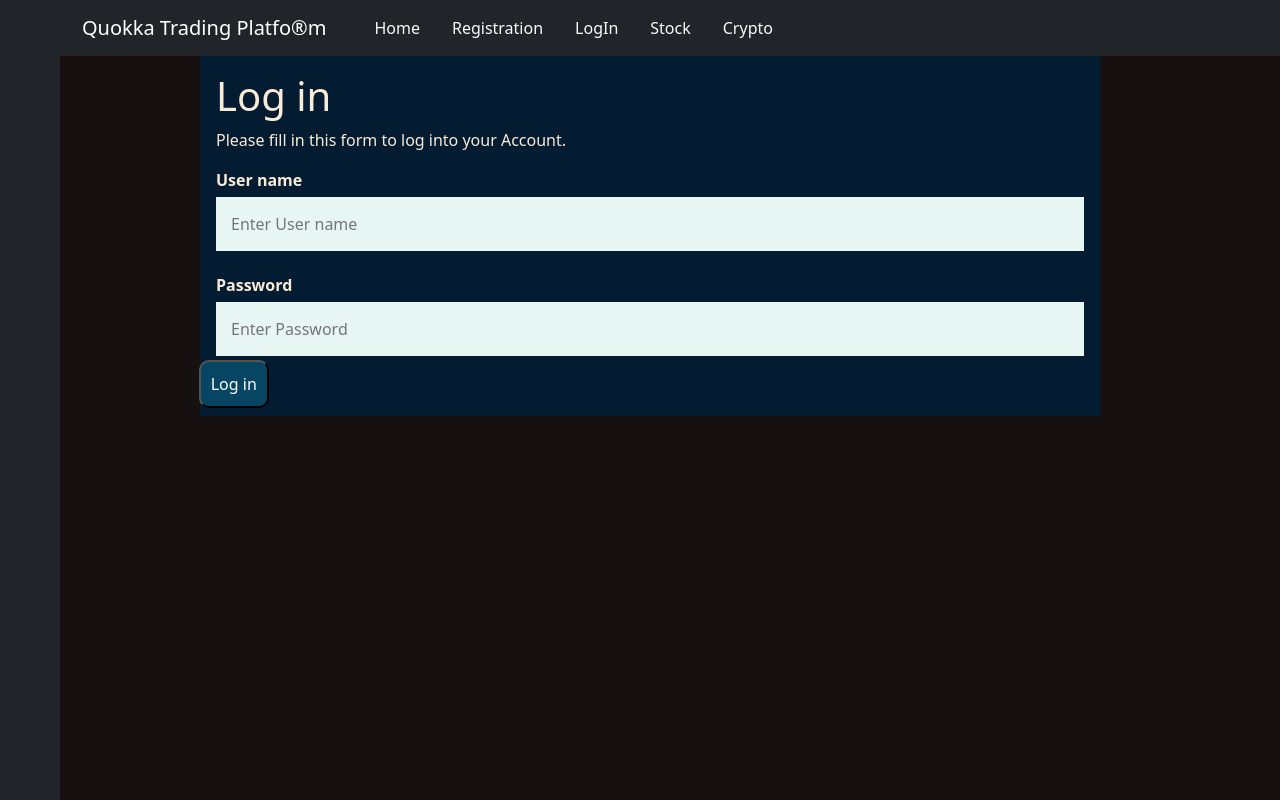
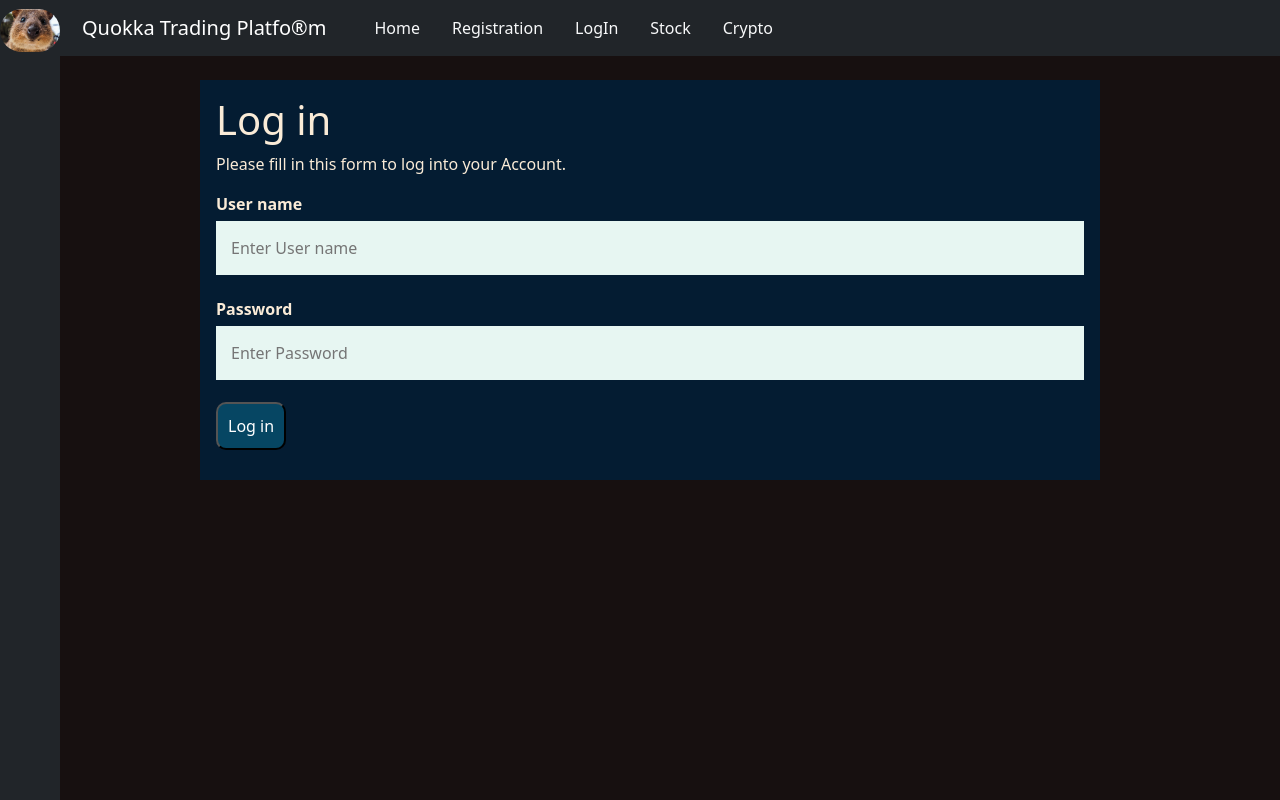
Before and after one commit to KisCsaj68/quokka, a React (Create React App) app in the folder frontend/: page /login in a window 1280 px wide. Built offline with nearby package versions, Linux system fonts and the light colour scheme; a web font is replaced by a local one.

Commit message:
FIX: display various error while registration phase

```diff
--- a/frontend/src/App.js
+++ b/frontend/src/App.js
@@ -14,46 +14,55 @@ function App() {
     const [email_address, setEmail_address] = useState('');
     const [userName, setUserName] = useState('');
     const [passWrd, setPassWrd] = useState('');
+    const [error, setError] = useState('');
     const history = useNavigate();
 
     const handleRegistration = async (e) => {
         e.preventDefault();
         const newUser = {fullName, email_address: email_address, userName, password: passWrd}
-        console.log(newUser)
         try {
             const response = await apiRequest.post('/api/v1/user', newUser);
+            if(response.status < 300) {
                 setEmail_address("");
                 setPassWrd("");
                 setFullName("");
                 setEmail_address("");
-            // setUserName("");
+                setUserName("");
+                setError("")
                 history('/login');
+            }
+
+
         } catch (err) {
+            const error = err.response.request.response
+            if(error === "Email error") {
+                setError("Please correct e-mail address!")
+                setEmail_address("")
+            }
+            else if (error === "User error") {
+                setError("Please choose another user name!")
+                setUserName("")
+            }
+            else if( error === "Email occupied"){
+                setError("You are already registered with this email. Please continue with log in!")
+                setTimeout(history("/login"), 5000)
+                setEmail_address("");
+                setPassWrd("");
+                setFullName("");
+                setEmail_address("");
+                setUserName("");
+            }
             console.log(`Error: ${err.message}`);
         }
-
     }
 
-    const addNewUser = async (fullName, email, userName, passWrd) => {
-        const newUser = {fullName, email, userName, passWrd}
-        const optionPost = {
-            method: "POST",
-            headers: {
-                "Content-Type": "application/json"
-            },
-            body: JSON.stringify(newUser)
-        };
-        const response = await apiRequest("/api/v1/user", optionPost, null);
-
-
-    }
     return (
         <div className="App">
             <NavigationBar/>
             <SideBar/>
             <div className="content">
                 <Routes>
-                    <Route path="/" element={<Home />} />
+                    <Route path="/" element={<Home setError={setError}/>}/>
                     <Route path="/registration"
                            element={<Registration
                                handleReg={handleRegistration}
@@ -65,11 +74,19 @@ function App() {
                                setEmail={setEmail_address}
                                passWrd={[passWrd]}
                                setPassWrd={setPassWrd}
+                               error={error}
                            />}
                     />
-                    <Route path="/login" element={<LogIn />} />
-                    <Route path="/stock" element={<Stock />} />
-                    <Route path="/crypto" element={<Crypto />} />
+                    <Route path="/login" element={<LogIn
+                        userName={userName}
+                        setUserName={setUserName}
+                        passWrd={[passWrd]}
+                        setPassWrd={setPassWrd}
+                        error={error}
+                        setError={setError}
+                    />}/>
+                    <Route path="/stock" element={<Stock/>}/>
+                    <Route path="/crypto" element={<Crypto/>}/>
                 </Routes>
             </div>
 
--- a/frontend/src/Home.js
+++ b/frontend/src/Home.js
@@ -1,7 +1,8 @@
 import button from "./Button";
 import {Link} from "react-router-dom";
 
-const Home = () => {
+const Home = ({setError}) => {
+    setError("")
     return (
         <div>
             <img
--- a/frontend/src/LogIn.js
+++ b/frontend/src/LogIn.js
@@ -1,27 +1,34 @@
 import Button from "./Button";
 import {Link} from "react-router-dom";
 
-const LogIn = () => {
+const LogIn = ({userName, passWrd, setPassWrd, setUserName,error}) => {
     return (
         <form >
             <div className="logInContainer">
                 <h1>Log in</h1>
-                <p>Please fill in this form to log into your Account.</p>
-
-
+                {error ? <p className={"inputError"}>You already registered. Please log into Your account!</p> : <p>Please fill in this form to log into your Account.</p>}
                 <label htmlFor="userName"><b>User name</b></label>
-                <input type="text" placeholder="Enter User name" name="userName" id="userName" required></input>
+                <input
+                    type="text"
+                    placeholder="Enter User name"
+                    name="userName" id="userName"
+                    required
+                    value={userName}
+                    onChange={(e) => setUserName(e.target.value)}>
+                </input>
 
                 <label htmlFor="psw"><b>Password</b></label>
-                <input type="password" placeholder="Enter Password" name="psw" id="psw" required></input>
-
-                {/*<label htmlFor="psw-repeat"><b>Repeat Password</b></label>*/}
-                {/*<input type="password" placeholder="Repeat Password" name="psw-repeat" id="psw-repeat" required></input>*/}
+                <input
+                    type="password"
+                    placeholder="Enter Password"
+                    name="psw"
+                    id="psw"
+                    required
+                    value={passWrd}
+                    onChange={(e) => setPassWrd(e.target.value)}>
+                </input>
                 <Button className={"logInButton"} text={"Log in"} btnType={"submit"}></Button>
             </div>
-            {/*<div className="regAfterContainer signin">*/}
-            {/*    <p>Already have an account? <Link to="/login">Sign in</Link>.</p>*/}
-            {/*</div>*/}
         </form>
     )
 }
--- a/frontend/src/NavigationBar.js
+++ b/frontend/src/NavigationBar.js
@@ -5,7 +5,8 @@ import {Link} from "react-router-dom";
 
 function NavigationBar() {
     return (
-        <Navbar bg="dark" variant="dark">
+        <Navbar bg="dark" variant="dark" fixed={"top"} expand={"lg"} collapseOnSelect>
+            <img className={"quokkaImg"} src="/quokka.png" alt="quokkat" width={"60"} height={"auto"}/>
             <Container>
                 <Navbar.Brand href="#home">
                     Quokka Trading Platfo®m
--- a/frontend/src/Registration.js
+++ b/frontend/src/Registration.js
@@ -1,13 +1,25 @@
 import {Link} from "react-router-dom";
 import Button from "./Button";
 
-const Registration = ({handleReg, fullName, email, userName, passWrd, setFullName, setEmail,setUserName, setPassWrd}) => {
+const Registration = ({
+                          handleReg,
+                          fullName,
+                          email,
+                          userName,
+                          passWrd,
+                          setFullName,
+                          setEmail,
+                          setUserName,
+                          setPassWrd,
+                          error
+                      }) => {
+
     return (
         <form onSubmit={handleReg} method={"POST"}>
             <div className="regContainer">
                 <h1>Register</h1>
-                <p>Please fill in this form to create an account.</p>
-
+                {error ? <p className={"inputError"}>{error}</p> :
+                    <p>Please fill in this form to create an account.</p>}
                 <label htmlFor="fullName"><b>Full name</b></label>
                 <input type="text"
                        placeholder="Enter Full name"
--- a/frontend/src/index.css
+++ b/frontend/src/index.css
@@ -98,17 +98,21 @@ img{
 .regButton {
   position: absolute;
   right: 45%;
-  top: 75%;
+  top: 77%;
   background-color: #064663;
   border-radius: 10px;
   padding: 10px;
   color: white;
 }
 
+.quokkaImg {
+  position: absolute;
+  top:16%;
+  left:0;
+border-radius: 88px;
+}
 .logInButton {
-  position: absolute;
-  right: 79%;
-  top: 45%;
+  position: relative;
   background-color: #064663;
   border-radius: 10px;
   padding: 10px;
@@ -123,6 +127,10 @@ img{
   top: 40%;
   right: 46%;
   color: white;
+}
+
+.inputError {
+  color: #980F5A;
 }
 
 
@@ -214,21 +222,24 @@ nav ul,nav li {
 
 /* Add padding to containers */
 .regContainer {
+  padding: 10px;
+  background-color: #041C32;
+  color: antiquewhite;
+  width: 75%;
+  margin-left: 10%;
+  margin-top: 10vh;
+  height: 75vh;
+}
+
+.logInContainer {
+  top: 55%;
   padding: 16px;
   background-color: #041C32;
   color: antiquewhite;
   width: 75%;
   margin-left: 10%;
-  height: 75vh;
-}
-
-.logInContainer {
-  padding: 16px;
-  background-color: #041C32;
-  color: antiquewhite;
-  width: 75%;
-  margin-left: 10%;
-  height: 45vh;
+  margin-top: 10vh;
+  height: 50vh;
 }
 
 .regAfterContainer {
@@ -278,6 +289,8 @@ hr {
   opacity:1;
 }
 
+
+
 /* Add a blue text color to links */
 a {
   color: dodgerblue;
```
Lines whose indentation alone changed are shown as unchanged.
